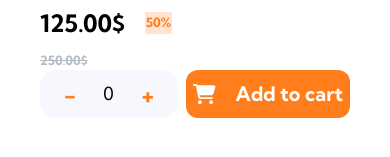
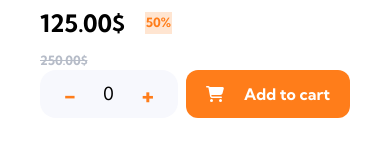
Before and after one commit to NikaBotchorishvili/e-commerce-product-page, a React (Vite) app: page / in a window 390 px wide. Shown: the part 745-902 px from the top of the page. Before the commit the page ends 863 px from the top, so only its background shows below. Built offline with nearby package versions, Linux system fonts and the light colour scheme.

Commit message:
miniscule css addition

```diff
--- a/src/components/product-page/components/ProductImages.tsx
+++ b/src/components/product-page/components/ProductImages.tsx
@@ -48,7 +48,7 @@ const ProductImages: React.FC = () => {
 					/>
 					<img
 						src={images[selectedImage].image}
-						className="md:min-w-[300px] md:max-w[350px] w-screen md:w-[380px]  object-cover object-top md:rounded-2xl"
+						className="md:min-w-[300px] md:max-w[350px] w-screen md:w-[380px]  object-fill object-top md:rounded-2xl"
 						alt=""
 						onClick={() => setSlideShowToggled(true) }
 					/>
--- a/src/components/product-page/components/ProductInfo.tsx
+++ b/src/components/product-page/components/ProductInfo.tsx
@@ -61,7 +61,7 @@ const ProductInfo: React.FC = () => {
 				<button
 					onClick={() => dispatch(incrementByAmount(buyAmount))}
 					type="button"
-					className="text-White active:opacity-80 bg-Orange w-[180px] lg:w-[200px] justify-center gap-x-5 rounded-xl text-xl font-bold flex items-center"
+					className="text-White active:opacity-80 bg-Orange w-[180px] lg:w-[200px] justify-center gap-x-5 rounded-xl text-md sm:text-xl font-bold flex items-center"
 				>
 					<FontAwesomeIcon icon={faShoppingCart} />
 					Add to cart
--- a/src/components/product-page/index.tsx
+++ b/src/components/product-page/index.tsx
@@ -2,7 +2,7 @@ import ProductImages from "./components/ProductImages";
 import ProductInfo from "./components/ProductInfo";
 const Product: React.FC = () => {
 	return (
-		<main className="flex flex-col gap-y-8 md:flex-row gap-x-10 w-[100dvw] md:w-[90dvw] lg:w-[80dvw]  justify-between mx-auto md:mt-12 ">
+		<main className="flex flex-col gap-y-8 md:flex-row gap-x-10 w-[100dvw] md:w-[90dvw] lg:w-[80dvw]  justify-between mx-auto md:mt-12 sm:mb-0 mb-20 ">
 			<ProductImages />
 			<ProductInfo />
 		</main>
```
